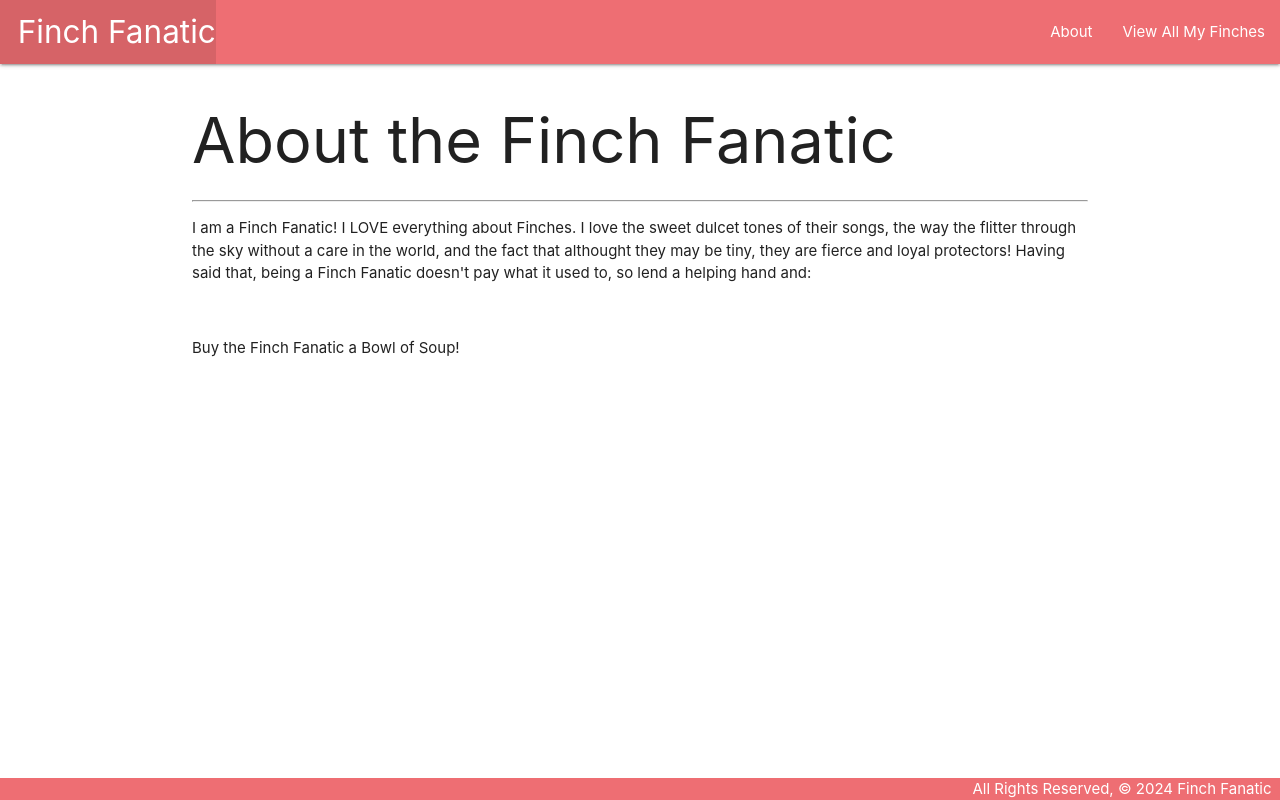
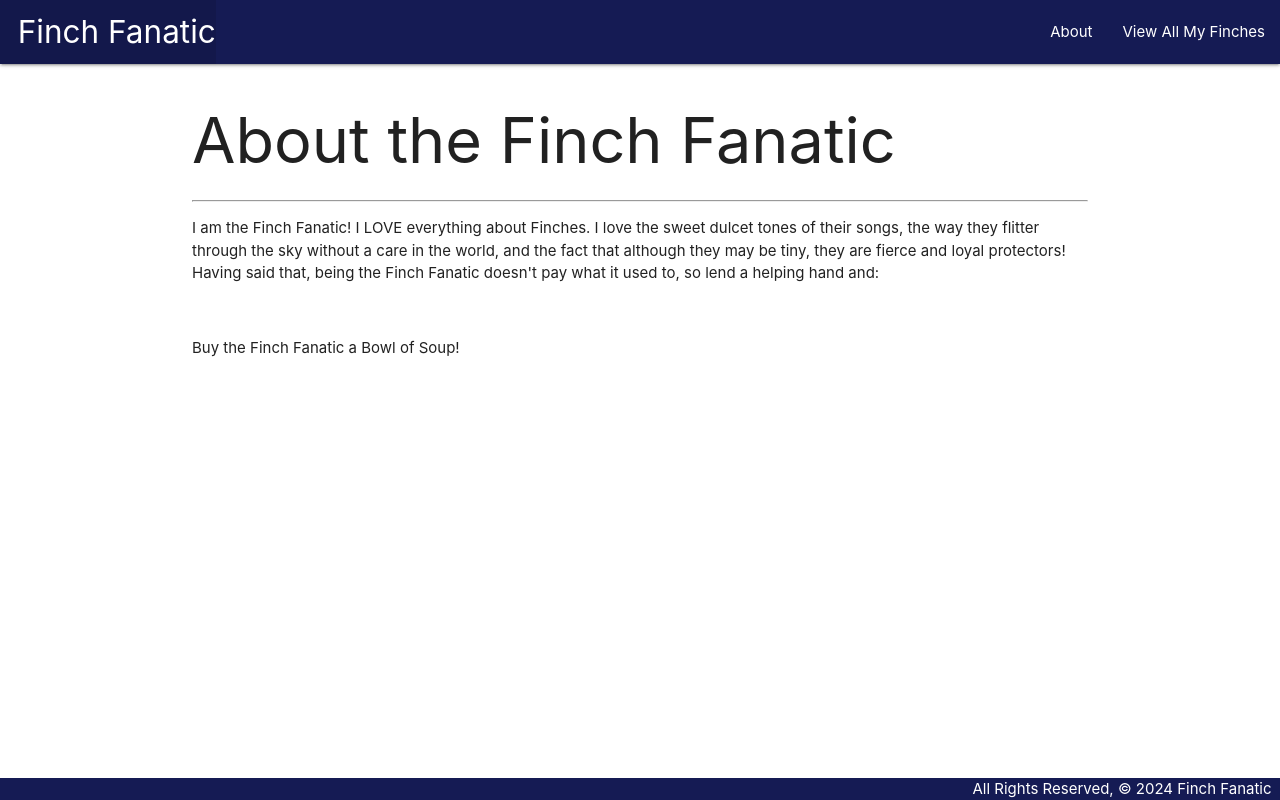
Before and after one commit to dawsonchilders/finchcollector, a Django app: page /about/ in a window 1280 px wide. Run offline with Django 5.2, Linux system fonts and the light colour scheme.

Commit message:
lab pt 1

```diff
--- a/main_app/static/CSS/style.css
+++ b/main_app/static/CSS/style.css
@@ -11,4 +11,9 @@ main {
 footer.page-footer {
   padding-top: 0;
   text-align: right;
+  background-color: #151B54;
 }
+
+div.nav-wrapper {
+  background-color: #151B54;
+}
--- a/main_app/templates/about.html
+++ b/main_app/templates/about.html
@@ -3,7 +3,7 @@
 
  <h1>About the Finch Fanatic</h1>
  <hr>
- <p>I am a Finch Fanatic! I LOVE everything about Finches. I love the sweet dulcet tones of their songs, the way the flitter through the sky without a care in the world, and the fact that althought they may be tiny, they are fierce and loyal protectors! Having said that, being a Finch Fanatic doesn't pay what it used to, so lend a helping hand and: </p><br>
+ <p>I am the Finch Fanatic! I LOVE everything about Finches. I love the sweet dulcet tones of their songs, the way they flitter through the sky without a care in the world, and the fact that although they may be tiny, they are fierce and loyal protectors! Having said that, being the Finch Fanatic doesn't pay what it used to, so lend a helping hand and: </p><br>
  <p>Buy the Finch Fanatic a Bowl of Soup!</p>
 
 
```
